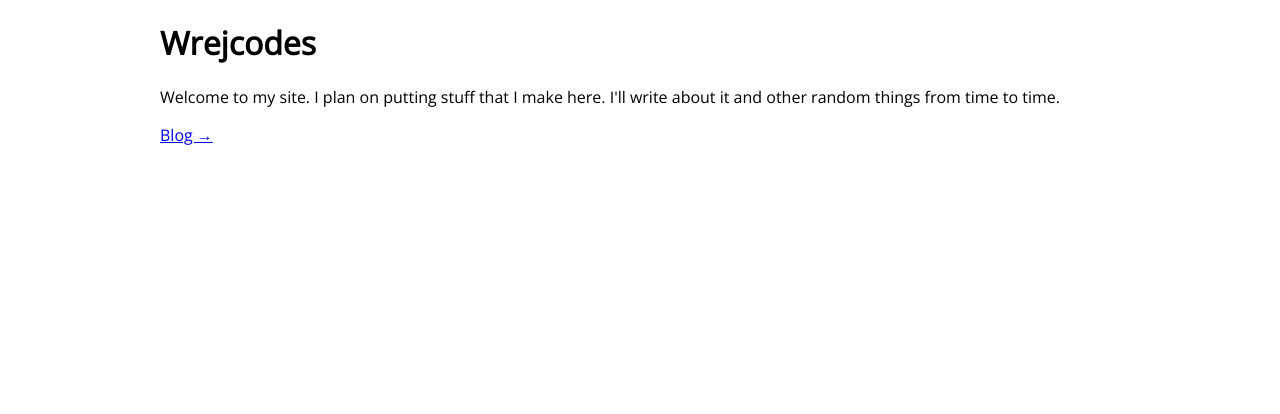
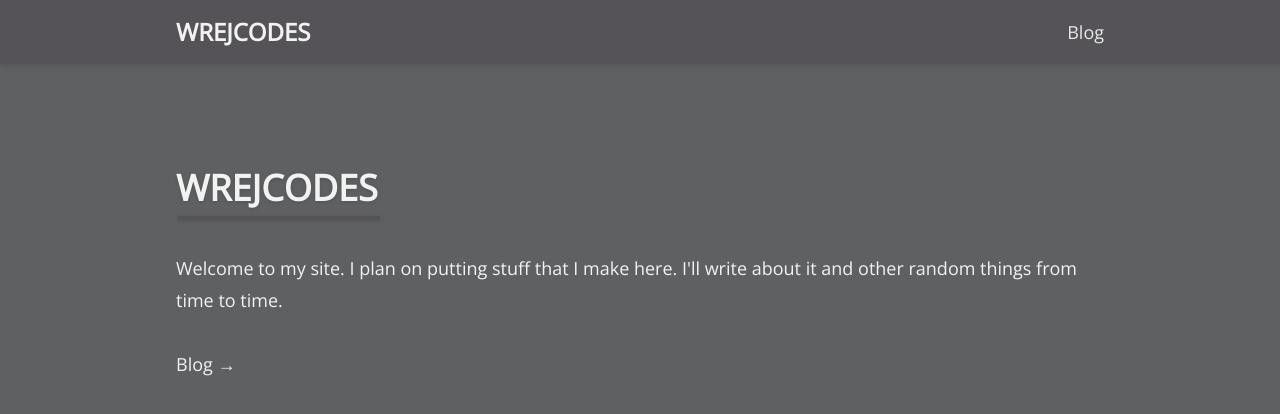
Before and after one commit to wrejcodes/wrejcodes-blog, an Astro site: page / in a window 1280 px wide. Built offline with nearby package versions, Linux system fonts and the light colour scheme; Astro itself is replaced by a stand-in of ours.

Commit message:
Add some styling

```diff
--- a/astro.config.mjs
+++ b/astro.config.mjs
@@ -1,4 +1,5 @@
 import { defineConfig } from 'astro/config'; // import lit from '@astrojs/lit';
+import tailwindcss from '@tailwindcss/vite';
 
 import sitemap from '@astrojs/sitemap';
 
@@ -6,5 +7,8 @@ import sitemap from '@astrojs/sitemap';
 // https://astro.build/config
 export default defineConfig({
   site: "https://wrejcodes.com",
-  integrations: [sitemap()]
+  integrations: [sitemap()],
+  vite: {
+    plugins: [tailwindcss()]
+  }
 });
--- a/package.json
+++ b/package.json
@@ -12,5 +12,9 @@
     "astro": "^1.1.5",
     "prettier-plugin-astro": "^0.0.12"
   },
-  "packageManager": "yarn@1.22.22+sha512.a6b2f7906b721bba3d67d4aff083df04dad64c399707841b7acf00f6b133b7ac24255f2652fa22ae3534329dc6180534e98d17432037ff6fd140556e2bb3137e"
+  "packageManager": "yarn@1.22.22+sha512.a6b2f7906b721bba3d67d4aff083df04dad64c399707841b7acf00f6b133b7ac24255f2652fa22ae3534329dc6180534e98d17432037ff6fd140556e2bb3137e",
+  "dependencies": {
+    "@tailwindcss/vite": "^4.1.7",
+    "tailwindcss": "^4.1.7"
+  }
 }
--- a/src/components/Header.astro
+++ b/src/components/Header.astro
@@ -1,13 +1,14 @@
 ---
 import Container from './Container.astro';
+import '../styles/global.css';
 ---
 
-<header class="header-container">
+<header class="bg-dark-grey header-container text-platinum-700">
     <Container>
         <div class="navigation">
-            <div class="logo"><a href="/">Wrejcodes</a></div>
+            <div class="logo"><a href="/">WREJCODES</a></div>
             <nav class="nav-links">
-                <a href="/blog" class="nav-item">Blog</a>
+                <a href="/blog" class="text-platinum">Blog</a>
             </nav>
         </div>
     </Container>
@@ -24,7 +25,6 @@ import Container from './Container.astro';
 
 }
 .header-container {
-   background-color: var(--english-violet);
    box-shadow: 0 2px 4px rgba(0, 0, 0, 0.1);
 }
 
@@ -45,7 +45,6 @@ import Container from './Container.astro';
 
 .nav-item {
   text-decoration: none;
-  color: var(--silver);
   font-size: 1rem;
   transition: color 0.3s ease;
 }
--- a/src/layouts/Base.astro
+++ b/src/layouts/Base.astro
@@ -1,6 +1,7 @@
 ---
 import BaseHead from "../components/BaseHead.astro";
 import type { Props as BaseHeadProps } from '../components/BaseHead.astro';
+import "../styles/global.css";
 
 
 export interface Props {
@@ -15,9 +16,9 @@ const { seo } = Astro.props;
     <BaseHead {...seo} />
     <slot name="head-bottom" />
   </head>
-  <body>
+  <body class="bg-grey-500 text-platinum-700 text-lg leading-8">
     <slot name="header" />
-    <main>
+    <main class="pt-20">
       <slot />
     </main>
     <slot name="footer" />
--- a/src/layouts/Page.astro
+++ b/src/layouts/Page.astro
@@ -1,7 +1,7 @@
 ---
 import Layout from './Base.astro';
 import type { Props as BaseHeadProps } from '../components/BaseHead.astro';
-// import Header from '../components/Header.astro';
+import Header from '../components/Header.astro';
 // import Footer from '../components/Footer.astro';
 
 export interface Props {
@@ -12,7 +12,7 @@ const { seo } = Astro.props as Props;
 ---
 
 <Layout seo={seo}>
-  <!-- <Header slot="header" /> -->
+  <Header slot="header" />
 		<slot />
   <!-- <Footer slot="footer" /> -->
 </Layout>
--- a/src/pages/blog/[...page].astro
+++ b/src/pages/blog/[...page].astro
@@ -1,15 +1,18 @@
 ---
-import Layout from '../../layouts/Base.astro'
+import Layout from '../../layouts/Page.astro'
 import Container from '../../components/Container.astro';
 import BlogPostPreview from '../../components/BlogPostPreview.astro';
 import Paginator from '../../components/Paginator.astro'
+import { frontmatter } from '../projects/test.astro';
 
 
 export async function getStaticPaths({paginate}) {
 
   const posts = await Astro.glob('./*.md').then(posts =>
 	posts
-		.map(({ frontmatter, url }) => ({
+    // filter out posts that aren't ready yet
+		.filter(({frontmatter}) => frontmatter.status !== 'draft')
+    .map(({ frontmatter, url }) => ({
       url: url,
 			title: frontmatter.title,
 			description: frontmatter.description,
--- /dev/null
+++ b/src/pages/blog/next-blog.md
@@ -0,0 +1,8 @@
+---
+layout: ../../layouts/Post.astro
+title:
+description: The beginning of wrejcodes.com
+publishDate: Saturday, May 05 2025
+author: "Will Jackson"
+status: draft
+---
--- a/src/pages/index.astro
+++ b/src/pages/index.astro
@@ -1,5 +1,5 @@
 ---
-import Layout from "../layouts/Base.astro";
+import Layout from "../layouts/Page.astro";
 import Container from "../components/Container.astro";
 
 const seo = {
@@ -12,9 +12,39 @@ const seo = {
   seo={seo}
 >
   <Container>
-    <h1>Wrejcodes</h1>
-    <p>Welcome to my site. I plan on putting stuff that I make here. I'll write about it and other random things from time to time.</p>
+    <h1 class="text-4xl pt-6 pb-3 font-bold layered-underline drop-shadow-sm md:drop-shadow">WREJCODES</h1>
+    <p class="py-8">Welcome to my site. I plan on putting stuff that I make here. I'll write about it and other random things from time to time.</p>
 
     <a href="/blog">Blog →</a>
   </Container>
 </Layout>
+
+<style>
+  /* Put this in a global stylesheet or inside a Tailwind @layer block */
+.layered-underline {
+  position: relative;          /* anchor for the pseudo-elements */
+  display: inline-block;       /* let the underline match the exact text width */
+}
+
+.layered-underline::after {    /* bottom (thicker) bar */
+  content: "";
+  position: absolute;
+  left: 2px;
+  bottom: 0;                 /* flush with text baseline */
+  width: 100%;
+  height: 4px;                 /* thickness of the gray bar */
+  background: var(--color-dark-grey);
+}
+
+.layered-underline::before {   /* top (accent) bar */
+  content: "";
+  position: absolute;
+  left: 2px;
+  bottom: 2px;                 /* 2 px above the gray bar for a layered look */
+  width: 100%;
+  z-index:1;
+  height: 3px;                 /* thinner mustard accent */
+  background: var(--color-mustard);
+}
+
+</style>
--- a/src/styles/global.css
+++ b/src/styles/global.css
@@ -1,3 +1,71 @@
+@import "tailwindcss";
+
+
+@theme {
+  /* davy’s grey ----------------------------------------------------------- */
+  --color-dark-grey:        #555358; /* DEFAULT */
+  --color-dark-grey-100:    #111112;
+  --color-dark-grey-200:    #222224;
+  --color-dark-grey-300:    #343236;
+  --color-dark-grey-400:    #454347;
+  --color-dark-grey-500:    #555358;
+  --color-dark-grey-600:    #78757c;
+  --color-dark-grey-700:    #99979d;
+  --color-dark-grey-800:    #bbbabe;
+  --color-dark-grey-900:    #dddcde;
+
+  /* dim grey – set #1 ----------------------------------------------------- */
+  --color-grey:          #5f6062; /* DEFAULT */
+  --color-grey-100:      #131314;
+  --color-grey-200:      #262728;
+  --color-grey-300:      #393a3b;
+  --color-grey-400:      #4c4d4f;
+  --color-grey-500:      #5f6062;
+  --color-grey-600:      #7e8083;
+  --color-grey-700:      #9ea0a2;
+  --color-grey-800:      #bebfc1;
+  --color-grey-900:      #dfdfe0;
+
+  /* dim grey – set #2 (alt) ---------------------------------------------- */
+  --color-light-grey:      #7b7263; /* DEFAULT */
+  --color-light-grey-100:  #191714;
+  --color-light-grey-200:  #322e28;
+  --color-light-grey-300:  #4b453c;
+  --color-light-grey-400:  #645c50;
+  --color-light-grey-500:  #7b7263;
+  --color-light-grey-600:  #999080;
+  --color-light-grey-700:  #b3aca0;
+  --color-light-grey-800:  #ccc8c0;
+  --color-light-grey-900:  #e6e3df;
+
+  /* platinum -------------------------------------------------------------- */
+  --color-platinum:          #e6e8e6; /* DEFAULT */
+  --color-platinum-100:      #2d302d;
+  --color-platinum-200:      #596159;
+  --color-platinum-300:      #879087;
+  --color-platinum-400:      #b7bcb7;
+  --color-platinum-500:      #e6e8e6;
+  --color-platinum-600:      #ecedec;
+  --color-platinum-700:      #f1f2f1;
+  --color-platinum-800:      #f5f6f5;
+  --color-platinum-900:      #fafbfa;
+
+  /* mustard --------------------------------------------------------------- */
+  --color-mustard:           #fcdc4d; /* DEFAULT */
+  --color-mustard-100:       #413601;
+  --color-mustard-200:       #836b02;
+  --color-mustard-300:       #c4a103;
+  --color-mustard-400:       #fbd00e;
+  --color-mustard-500:       #fcdc4d;
+  --color-mustard-600:       #fde372;
+  --color-mustard-700:       #fdea96;
+  --color-mustard-800:       #fef1b9;
+  --color-mustard-900:       #fef8dc;
+
+  /* you can add more shared tokens (fonts, breakpoints, easings, etc.) here */
+}
+
+
 :root {
   --container-width: 960px;
   --container-padding: 1rem;
```
Also changed, not shown: 1 other file.
